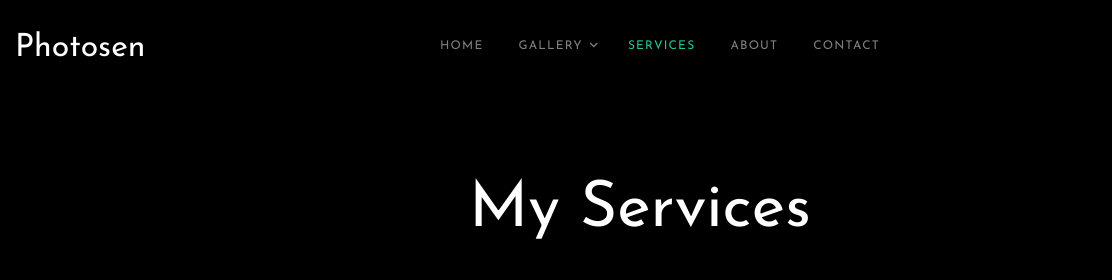
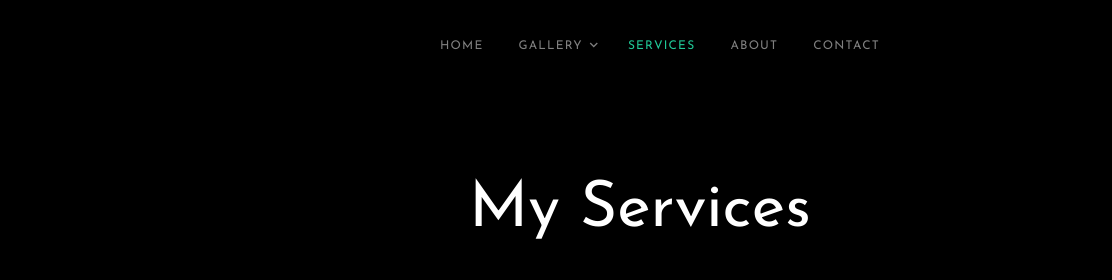
Before and after one commit to himu82271/MyCV, a plain HTML site: page services.html in a window 1280 px wide. Shown: the top 280 px of the page, 0-1112 px from the left. Drawn offline with Linux system fonts and the light colour scheme; files whose address does not match are found by name.

Commit message:
Update services.html

```diff
--- a/services.html
+++ b/services.html
@@ -1,7 +1,7 @@
 <!DOCTYPE html>
 <html lang="en">
 <head>
-  <title>Photosen &mdash; Colorlib Website Template</title>
+  <title> &mdash;</title>
   <meta charset="utf-8">
   <meta name="viewport" content="width=device-width, initial-scale=1, shrink-to-fit=no">
 
@@ -49,7 +49,7 @@
         <div class="row align-items-center">
 
           <div class="col-6 col-xl-2" data-aos="fade-down">
-            <h1 class="mb-0"><a href="index.html" class="text-white h2 mb-0">Photosen</a></h1>
+            <h1 class="mb-0"><a href="index.html" class="text-white h2 mb-0"></a></h1>
           </div>
           <div class="col-10 col-md-8 d-none d-xl-block" data-aos="fade-down">
             <nav class="site-navigation position-relative text-right text-lg-center" role="navigation">
```
